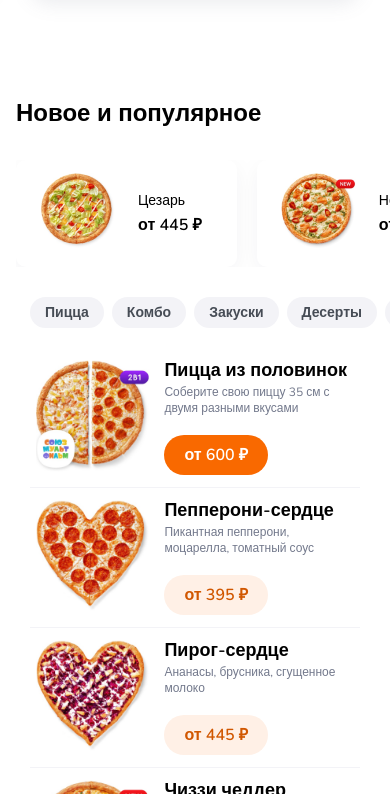
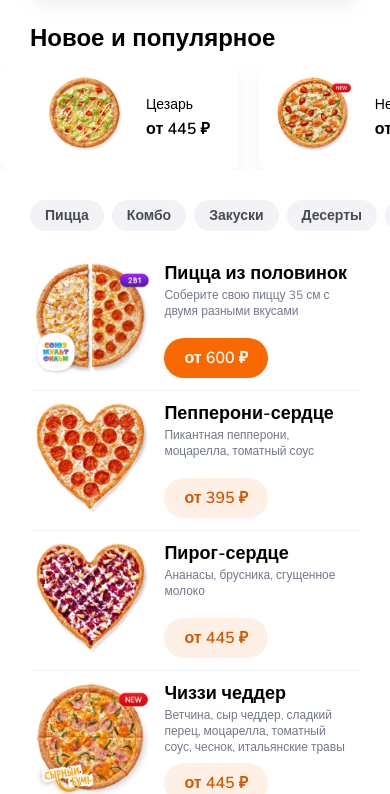
Before and after one commit to AnatolyKostarev/DoDoPizza, a plain HTML site: page index.html in a window 390 px wide. Shown: the part 306-1100 px from the top of the page. Drawn offline with nearby package versions, Linux system fonts and the light colour scheme.

Commit message:
Fix bugs

```diff
--- a/css/newProducts.css
+++ b/css/newProducts.css
@@ -20,6 +20,7 @@
     display: flex;
     justify-content: center;
     align-items: center;
+    padding: 0;
     width: 25%;
     background: var(--primary-bcg-color);
     box-shadow: 0px 6px 25px rgba(6, 5, 50, 0.05);
@@ -77,10 +78,10 @@
         padding: 0;
     }
 
-    .new-products__name,
+    /* .new-products__name,
     .new-products__price {
         white-space: nowrap;
-    }
+    } */
 }
 
 @media screen and (min-width: 768px) and (max-width: 991px) {
@@ -112,20 +113,29 @@
         padding: 16px 22px 16px 18px;
     }
 
+    .new-products__description {
+        width: 40%;
+    }
+
     .new-products__name,
     .new-products__price {
         white-space: nowrap;
     }
 }
 
-@media screen and (min-width: 320px) and (max-width: 767px) {
+@media (max-width: 767px) {
 
         .new-products .container {
-            padding: 0 0 0 16px;
+            padding: 0;
+        }
+
+        .new-products__title {
+            margin: 0 0 10px;
+            padding-left: 30px;
         }
 
         .new-products {
-            margin-bottom: 30px;
+            margin: -5px 0 30px;
         }
 
         .new-products__cards {
@@ -137,6 +147,14 @@
             width: 100%;
         }
 
+        .new-products__card:nth-child(4) {
+            padding-right: 30px;
+        }
+
+        .new-products__card:first-child {
+            padding-left: 30px;
+        }
+
         .new-products__name,
         .new-products__price {
             white-space: nowrap;
```
